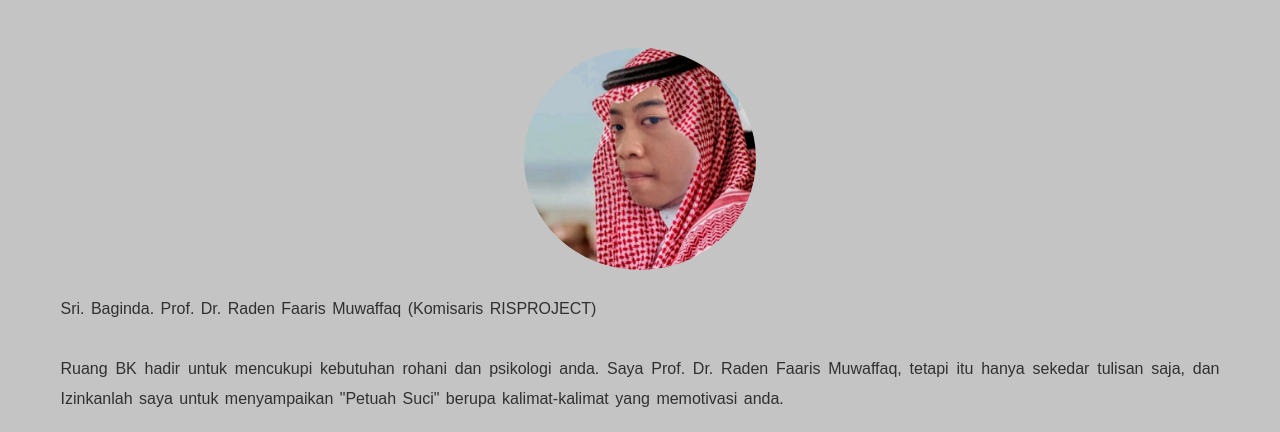
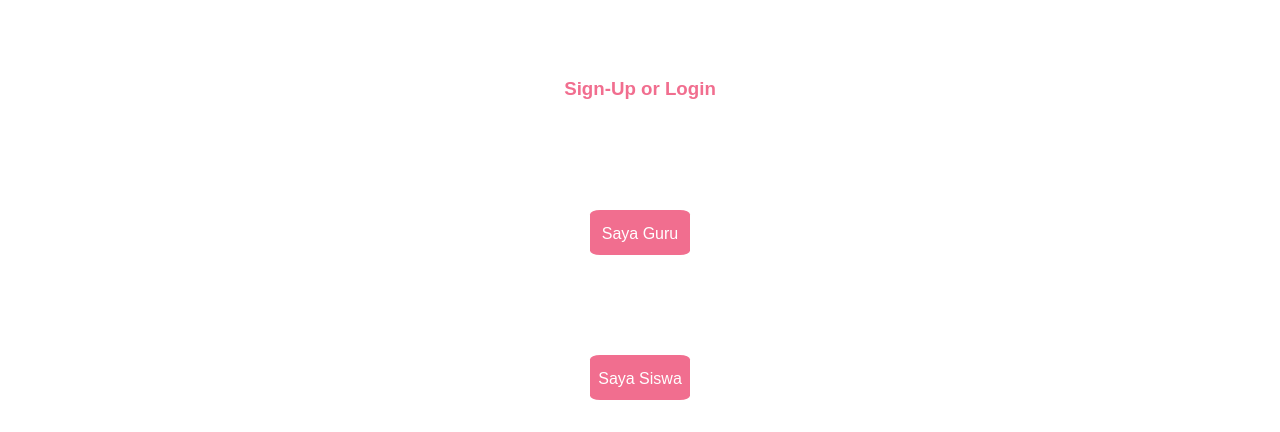
Before and after one commit to risproject/ruangbk, a plain HTML site: page index.html in a window 1280 px wide. Shown: the part 520-952 px from the top of the page. Drawn offline with nearby package versions, Linux system fonts and the light colour scheme.

Commit message:
Add files via upload

```diff
--- a/css/style.css
+++ b/css/style.css
@@ -69,6 +69,9 @@ section h3 {
 	text-align: right;
 	float: right;
 	border-radius: 25%;
+}
+.login {
+
 }
 .bagiankonsultasi {
 	text-align: center;
--- a/index.html
+++ b/index.html
@@ -34,6 +34,28 @@
 			<img src="img/logo.jpg" width="30%">
 		</div>
 	</section>
+
+	<!-- login page -->
+	<section class="login">
+		<div class="container">
+			<h3>Sign-Up or Login</h3>
+			<section class="tombol">
+				<div class="container">
+					<ul>
+						<li><a href="https://internetpositif.id/">Saya Guru</a></li>
+					</ul>
+				</div>
+			</section>
+			<section class="tombol">
+				<div class="container">
+					<ul>
+						<li><a href="https://internetpositif.id/">Saya Siswa</a></li>
+					</ul>
+				</div>
+			</section>
+		</div>
+	</section>
+
 
 	<!-- sambutan -->
 	<section class="sambutan">
```
